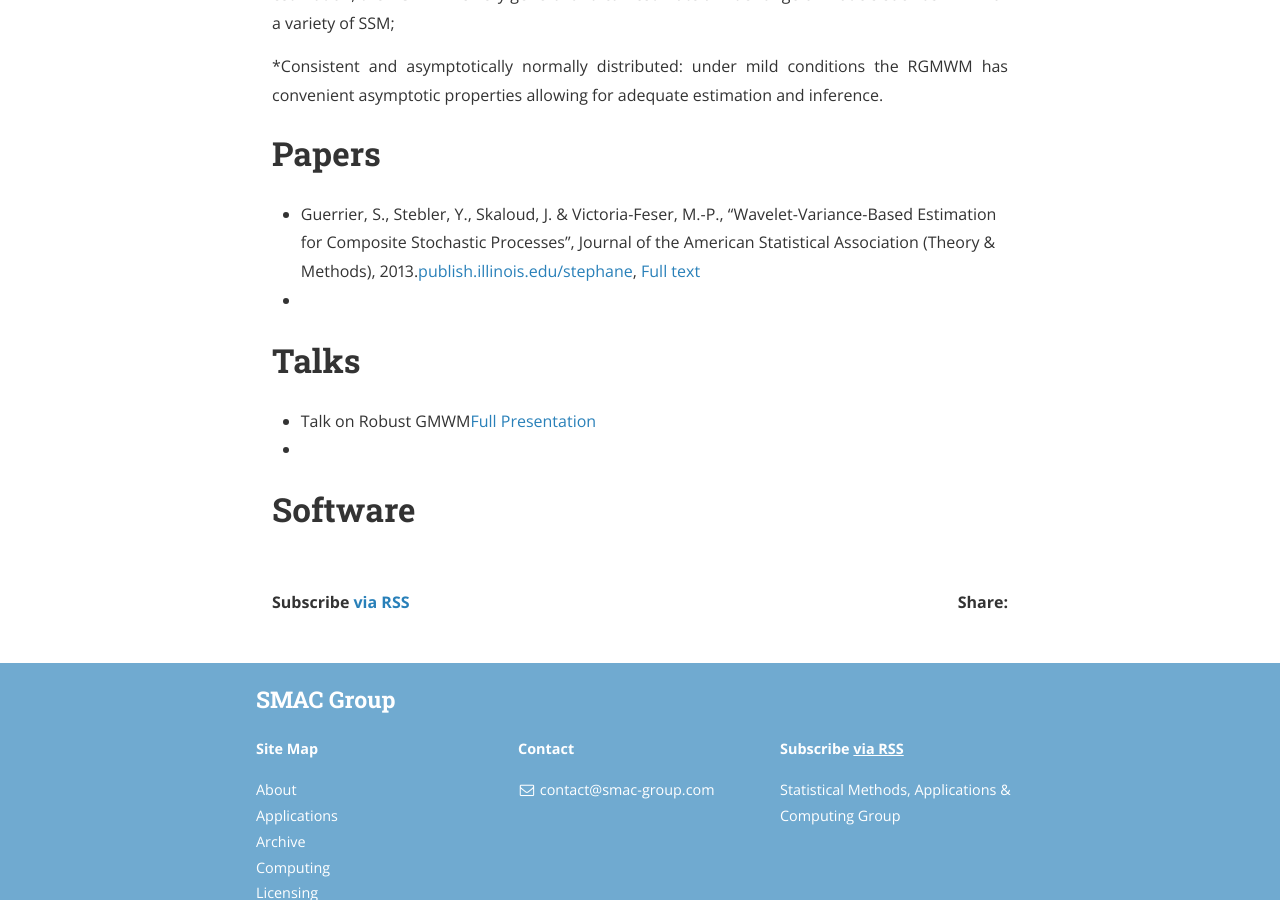
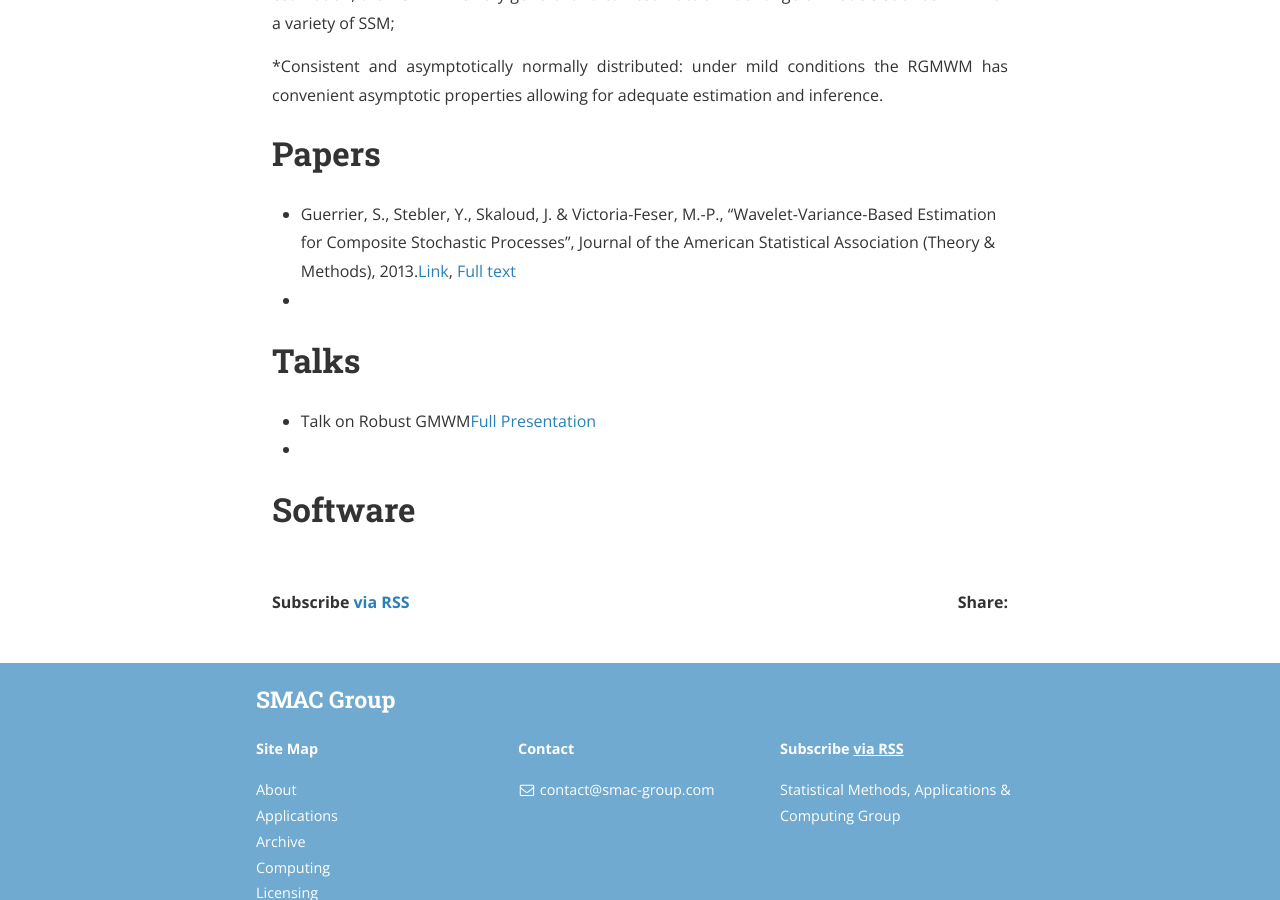
Before and after one commit to SMAC-Group/smac-group.github.io, a Jekyll site: the page built from methods/_posts/2015-11-14-gmwm.markdown, in a window 1280 px wide and 900 px high, scrolled down 1637 px. Built offline with Jekyll 4.4.1, drawn with Linux system fonts in a browser that asks for light colours; nearby versions of some CDN libraries; a style sheet for code colours, icons or effects is not loaded.

Commit message:
jasa link

```diff
--- a/methods/_posts/2015-11-14-gmwm.markdown
+++ b/methods/_posts/2015-11-14-gmwm.markdown
@@ -29,7 +29,7 @@
 
 # Papers
 
-* Guerrier, S., Stebler, Y., Skaloud, J. & Victoria-Feser, M.-P., “Wavelet-Variance-Based Estimation for Composite Stochastic Processes”, Journal of the American Statistical Association (Theory & Methods), 2013.<span><a href="http://publish.illinois.edu/stephane/">publish.illinois.edu/stephane</a></span>, [Full text](/assets/pdfs/GMWM.pdf)
+* Guerrier, S., Stebler, Y., Skaloud, J. & Victoria-Feser, M.-P., “Wavelet-Variance-Based Estimation for Composite Stochastic Processes”, Journal of the American Statistical Association (Theory & Methods), 2013.<span><a href="http://www.tandfonline.com/doi/full/10.1080/01621459.2013.799920">Link</a></span>, [Full text](/assets/pdfs/GMWM.pdf)
 *
 
 # Talks
```
